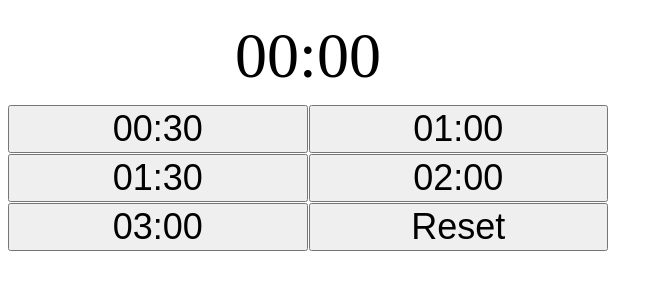
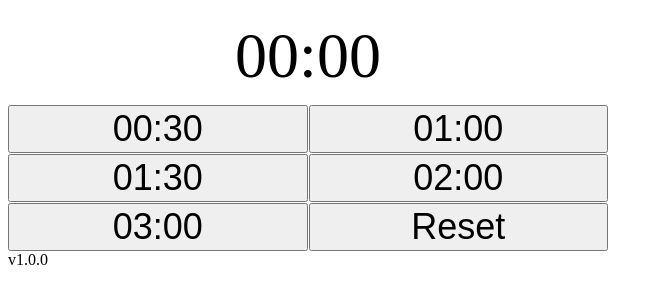
Before and after one commit to cyrusdavid/gymtimer, a React (Create React App) app: page / in a window 1280 px wide. Shown: the top 304 px of the page, without its empty margins (0-663 px from the left). Built offline with nearby package versions, Linux system fonts and the light colour scheme; no server answers; what nosleep.js, tailwind-css-variables would draw is missing.

Commit message:
add version number

```diff
--- a/src/components/app.tsx
+++ b/src/components/app.tsx
@@ -48,7 +48,7 @@ const App: React.FunctionComponent<{durations: number[]}> = ({durations}) => {
 	}, [time])
 
 	return (
-		<div className="p-2 h-full lg:flex lg:items-center">
+		<div className="p-2 pb-6 h-full lg:flex lg:items-center relative">
 			<div className="border border-gray-200 h-full mx-auto grid">
 				<div className="time">{formatSeconds(time)}</div>
 				{durations.map(duration => (
@@ -63,6 +63,7 @@ const App: React.FunctionComponent<{durations: number[]}> = ({durations}) => {
 					Reset
 				</Duration>
 			</div>
+			<span className="absolute bottom-0 w-full text-center text-gray-500">v1.0.0</span>
 		</div>
 	)
 }
```
